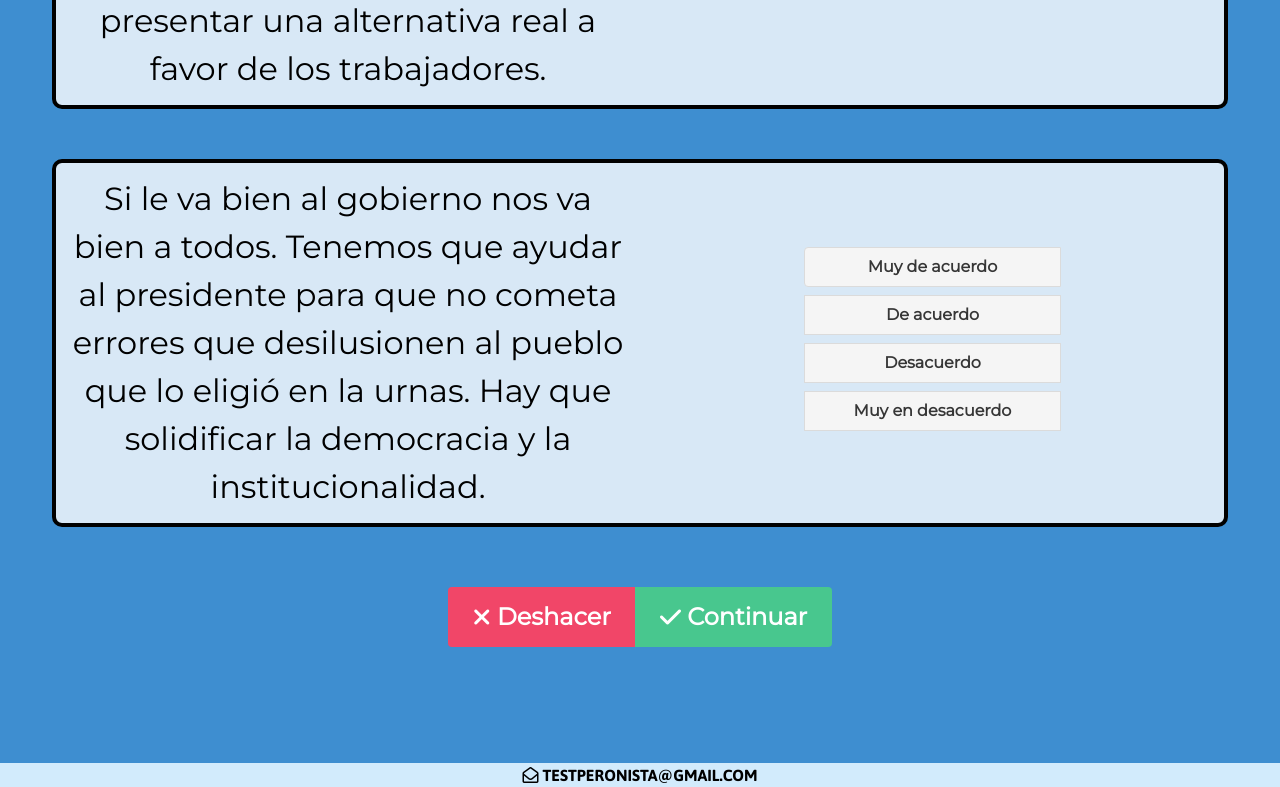
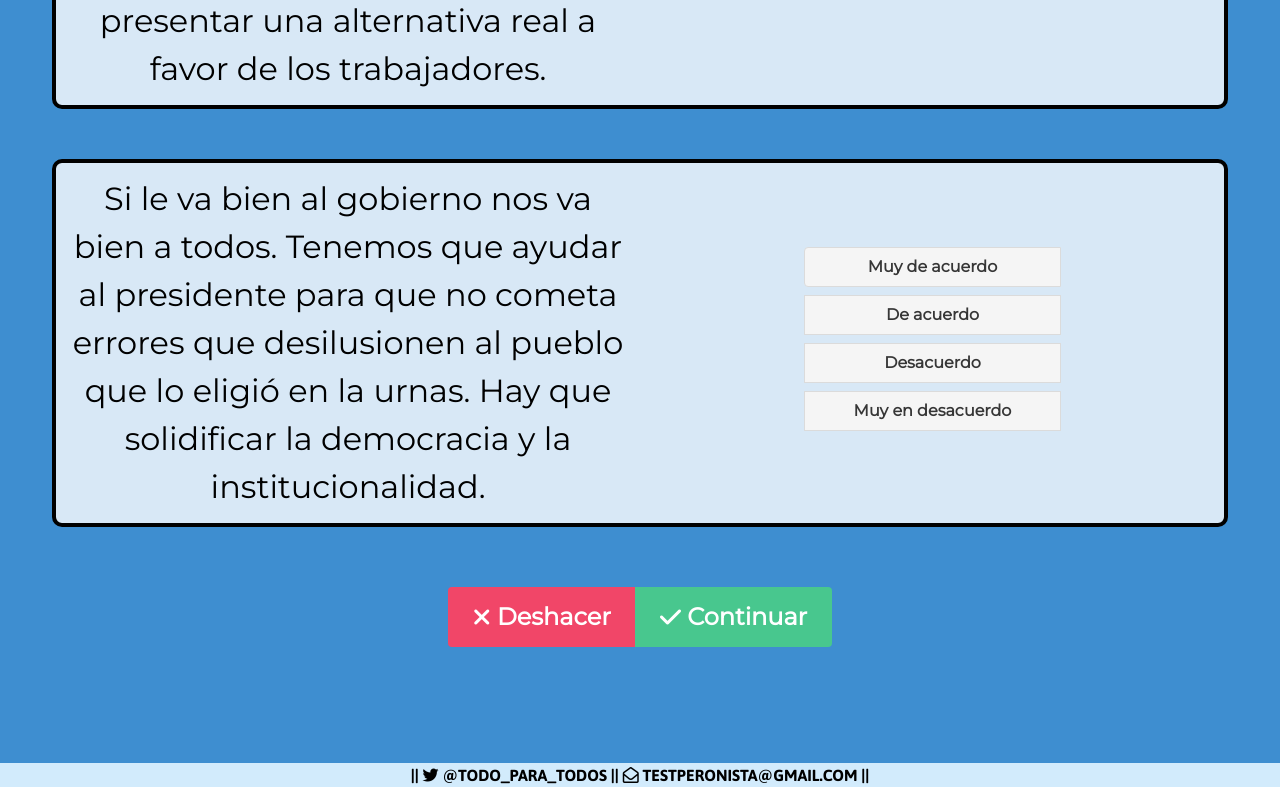
Before and after one commit to peronismo/peronismo.github.io, a plain HTML site: page index.html in a window 1280 px wide. Shown: the part 4063-4850 px from the top of the page. Drawn offline with nearby package versions, Linux system fonts and the light colour scheme.

Commit message:
Update index.html

```diff
--- a/index.html
+++ b/index.html
@@ -1041,8 +1041,9 @@ Estás convencido de que el PJ, el Frente Renovador, Cumplir y Unidad Ciudadana
 
     <div class="hero is-info" id="foot">
         <div class="container is-info has-text-centered">
-            <p><i class="fa fa-envelope-open-o"></i>
-                TESTPERONISTA@GMAIL.COM
+            <p>|| <i class="fa fa-twitter"></i>  @TODO_PARA_TODOS
+            || <i class="fa fa-envelope-open-o"></i>
+              TESTPERONISTA@GMAIL.COM ||
             </p>
         </div>
     </div>
```
